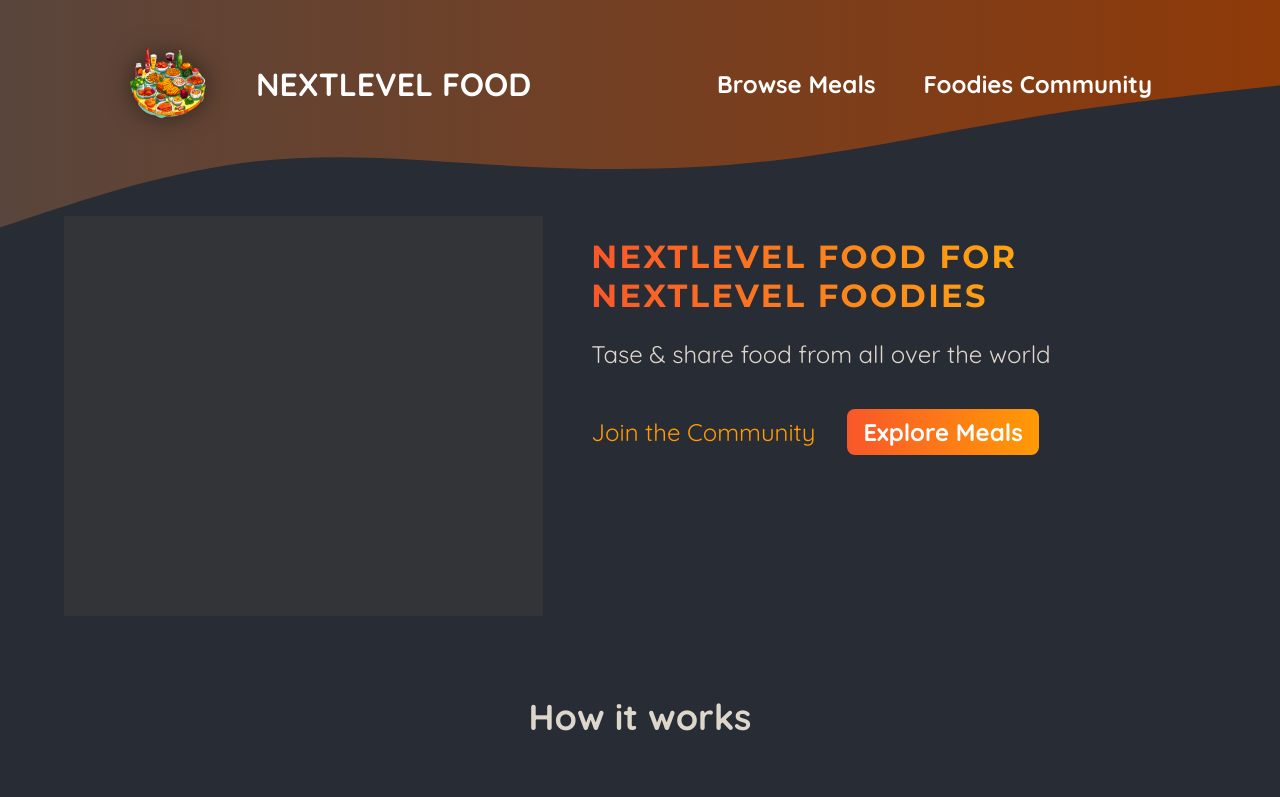
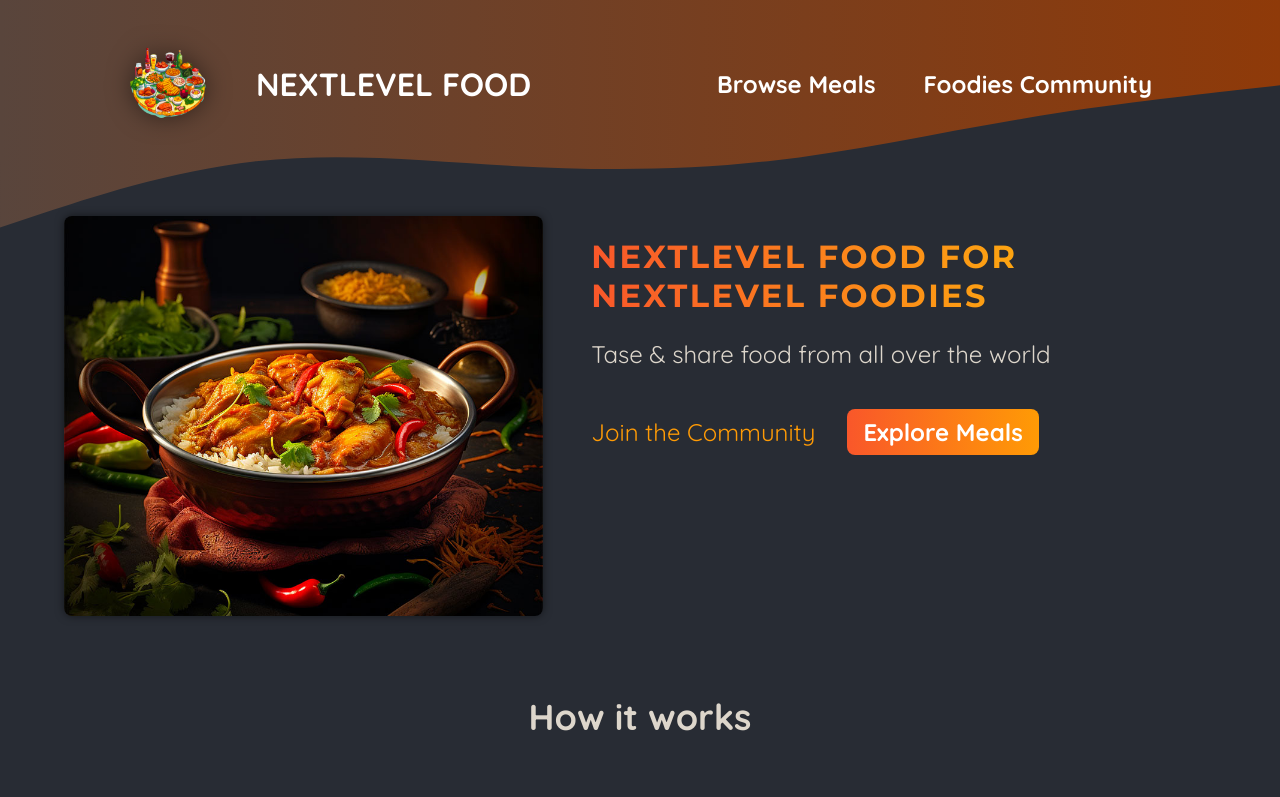
Before and after one commit to Rahulkaradwal/foodies, a Next.js app: page / in a window 1280 px wide. Shown: the top 797 px of the page. Built offline with nearby package versions, Linux system fonts and the light colour scheme.

Commit message:
feat: add image slideshow

```diff
--- a/app/home.module.css
+++ b/app/home.module.css
@@ -9,7 +9,6 @@
 .slideshow {
   width: 40rem;
   height: 25rem;
-  background-color: #3a3a3999;
 }
 
 .headings {
--- a/app/page.js
+++ b/app/page.js
@@ -1,11 +1,14 @@
 import Link from 'next/link';
 import styles from './home.module.css';
+import SlideShow from '@/components/images/image-slideshow';
 
 export default function Home() {
   return (
     <>
       <header className={styles.header}>
-        <div className={styles.slideshow}></div>
+        <div className={styles.slideshow}>
+          <SlideShow />
+        </div>
         <div className={styles.headings}>
           <h1>NextLevel Food for NextLevel Foodies</h1>
           <p>Tase & share food from all over the world</p>
--- /dev/null
+++ b/components/images/image-slideshow.js
@@ -0,0 +1,45 @@
+'use client';
+import { useEffect, useState } from 'react';
+import Image from 'next/image';
+
+import burgerImg from '@/assets/burger.jpg';
+import curryImg from '@/assets/curry.jpg';
+import dumplingsImg from '@/assets/dumplings.jpg';
+import macncheeseImg from '@/assets/macncheese.jpg';
+import pizzaImg from '@/assets/pizza.jpg';
+import schnitzelImg from '@/assets/schnitzel.jpg';
+import tomatoSaladImg from '@/assets/tomato-salad.jpg';
+import styles from './image.module.css';
+const images = [
+  { image: burgerImg, alt: 'Burger Image' },
+  { image: curryImg, alt: 'Curry Image' },
+  { image: dumplingsImg, alt: 'Dumpling Image' },
+  { image: macncheeseImg, alt: 'Macncheese Image' },
+  { image: pizzaImg, alt: 'Pizza Image' },
+  { image: schnitzelImg, alt: 'Schnitzel Image' },
+  { image: tomatoSaladImg, alt: 'Tomato Salad Image' },
+];
+
+function SlideShow() {
+  const [currentIndex, setCurrentIndex] = useState(0);
+  useEffect(() => {
+    const interval = setInterval(() => {
+      setCurrentIndex((prev) => (prev < images.length - 1 ? prev + 1 : 0));
+    }, 5000);
+    return () => clearInterval(interval);
+  }, []);
+  return (
+    <div className={styles.slideshow}>
+      {images.map((image, index) => (
+        <Image
+          src={image.image}
+          alt={image.alt}
+          key={index}
+          className={index === currentIndex ? styles.active : ''}
+        />
+      ))}
+    </div>
+  );
+}
+
+export default SlideShow;
--- /dev/null
+++ b/components/images/image.module.css
@@ -0,0 +1,26 @@
+.slideshow {
+  position: relative;
+  width: 100%;
+  height: 100%;
+  border-radius: 8px;
+  overflow: hidden;
+  box-shadow: 0 0 0.5rem rgba(0, 0, 0, 0.5);
+}
+
+.slideshow img {
+  width: 100%;
+  height: 100%;
+  object-fit: cover;
+  position: absolute;
+  top: 0;
+  left: 0;
+  opacity: 0;
+  transform: scale(1.1) translateX(-1rem) rotate(-5deg);
+  transition: all 0.5s ease-in-out;
+}
+
+.slideshow .active {
+  z-index: 1;
+  opacity: 1;
+  transform: scale(1) translateX(0) rotate(0);
+}
```
